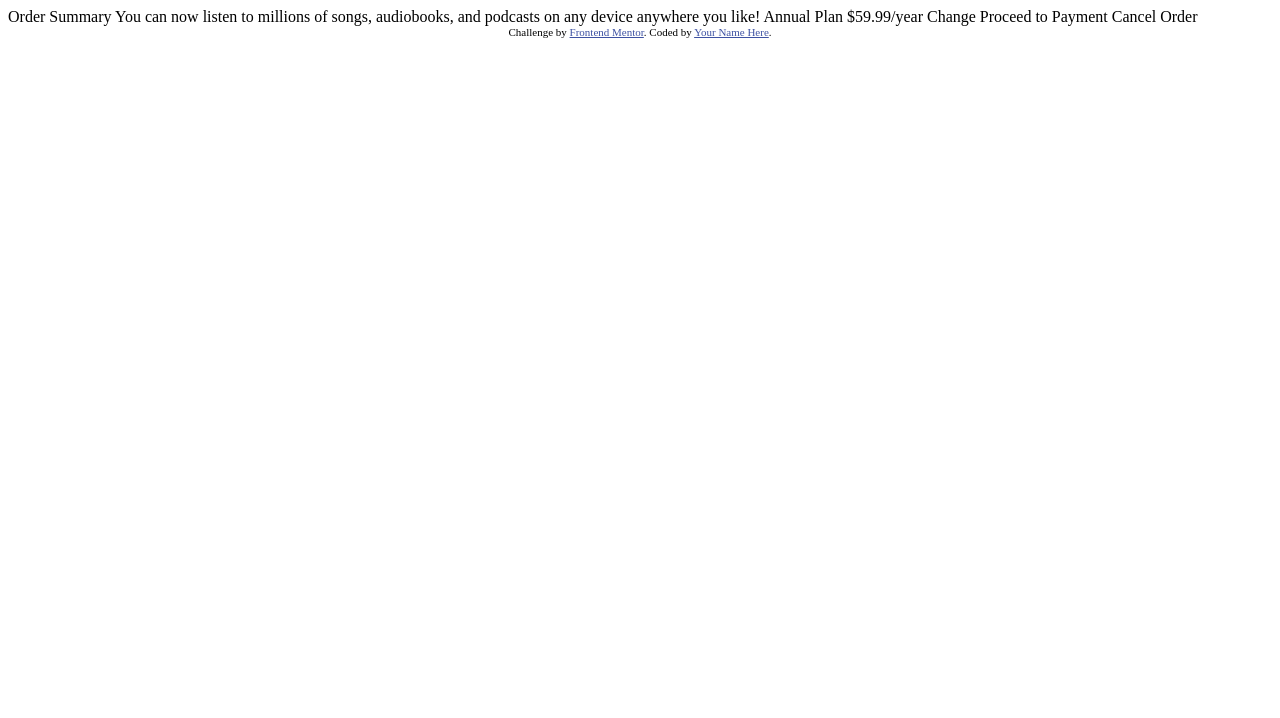
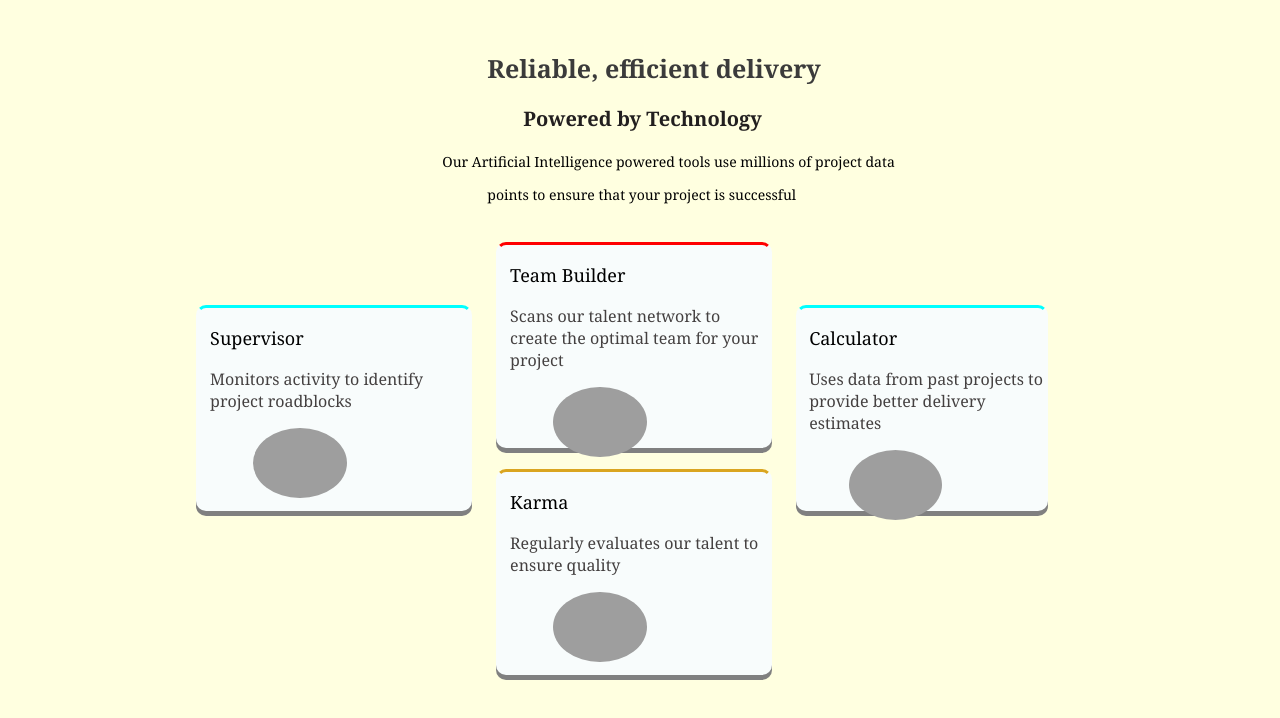
Before and after one commit to PoojaN789/Single-Price-Grid-, a plain HTML site: page index.html in a window 1280 px wide. Drawn offline with Linux system fonts and the light colour scheme; grey boxes are pictures that could not be loaded.

Commit message:
Add files via upload

```diff
--- a/index.html
+++ b/index.html
@@ -6,32 +6,58 @@
 
   <link rel="icon" type="image/png" sizes="32x32" href="./images/favicon-32x32.png">
 
-  <title>Frontend Mentor | Order summary card</title>
+  <title>Frontend Mentor | Four card feature section</title>
 
   <!-- Feel free to remove these styles or customise in your own stylesheet 👍 -->
-  <style>
-    .attribution { font-size: 11px; text-align: center; }
-    .attribution a { color: hsl(228, 45%, 44%); }
-  </style>
-</head>
+  <link rel="stylesheet" href="style.css">
+
+
 <body>
+  <div class="container">
+    <div class="heading"><h1 class="firstLine">Reliable, efficient delivery</h1>
+    <p class="secondLine">Powered by Technology<p>
+    <p class="thirdLine"> Our Artificial Intelligence powered tools use millions of project data <br>
+      <p class="i">points to ensure that your project is successful</p>
+      <div class="container2">
 
-  Order Summary
+        <div class="supervisor">
+         <p class="S">Supervisor</p>
+          <p class="monitors">Monitors activity to identify project roadblocks</p>
+          <img class="eye" src="https://www.creativefabrica.com/wp-content/uploads/2020/03/08/magnifying-glass-and-eye-icon-Graphics-3405125-1-1-580x387.jpg" alt="img">
+        </div>
 
-  You can now listen to millions of songs, audiobooks, and podcasts on any
-  device anywhere you like!
+        <div class="row">
+        <div class="team">
+          <p class="T">Team Builder</p>
+         <p class="scans">Scans our talent network to create the optimal team for your project</p>
+         <img class="house" src="https://icons.iconarchive.com/icons/paomedia/small-n-flat/1024/house-icon.png">
+        </div>
+        <div class="karma">
+          <p class="K">Karma</p>
+           <p class="regularly" >Regularly evaluates our talent to ensure quality</p>
+           <img class="bulb" src="https://iconarchive.com/download/i103436/paomedia/small-n-flat/light-bulb.ico">
+          </div>
+          </div>
 
-  Annual Plan
-  $59.99/year
+        <div>
+          <div class="calculator">
+            <p class="C">Calculator</p>
+            <p class="uses">Uses data from past projects to provide better delivery estimates</p>
+            <img class="computer" src="https://cdn3.iconfinder.com/data/icons/start-up-27/96/monitor_screen_computer_graph_chart_statistics-512.png">
+          </div>
+        </div>
 
-  Change
 
-  Proceed to Payment
-  Cancel Order
+      </div>
 
-  <div class="attribution">
-    Challenge by <a href="https://www.frontendmentor.io?ref=challenge" target="_blank">Frontend Mentor</a>.
-    Coded by <a href="#">Your Name Here</a>.
+
+    </div>
+
   </div>
+
+
+
+
+
 </body>
 </html>
--- /dev/null
+++ b/style.css
@@ -0,0 +1,138 @@
+
+body{background-color: lightyellow;}
+
+
+.container{
+height: 500px;
+width: 900px;
+margin-left: 13%;
+margin-top: 4%;}
+
+.firstLine{color: hsl(0, 0%, 23%);
+margin-left: 35%;
+font-size: 25px;
+font-family: Cambria, Cochin, Georgia, Times, 'Times New Roman', serif;
+}
+.secondLine{margin-left: 39%;
+font-size: 20px;
+font-family: Cambria, Cochin, Georgia, Times, 'Times New Roman', serif;
+color: rgb(34, 31, 31);
+font-weight: 900;}
+
+.thirdLine{font-size: 14px;
+    font-family: Cambria, Cochin, Georgia, Times, 'Times New Roman', serif;
+ margin-left: 30%;
+}
+.i{font-size: 14px;
+    font-family: Cambria, Cochin, Georgia, Times, 'Times New Roman', serif;
+ margin-left: 35%;
+
+}
+.container2{display: grid;
+grid-template-columns: 1fr 1fr 1fr ;
+height: 300px;
+width: 900px;}
+
+
+.supervisor{background-color: rgb(248, 252, 252);
+border-radius: 10px;
+margin-left: 8%;
+border:solid rgb(248, 252, 252);
+border-top-color: cyan;
+margin-top: 29%;
+height: 200px;
+box-shadow:0px 5px grey;
+}
+.S{margin-left: 4%;
+font-size: large;
+font-family: Cambria, Cochin, Georgia, Times, 'Times New Roman', serif;}
+
+.monitors{margin-left: 4%;
+    font-size: medium;
+    font-family: Cambria, Cochin, Georgia, Times, 'Times New Roman', serif;
+color: rgb(68, 64, 64);
+}
+.eye{height: 70px;
+    border-radius: 50%;
+ margin-left: 20%;
+}
+
+.bulb{height: 70px;
+    border-radius: 50%;
+ margin-left: 20%;
+}
+.house{height: 70px;
+    border-radius: 50%;
+ margin-left: 20%;
+}
+
+.computer{height: 70px;
+    border-radius: 50%;
+ margin-left: 20%;}
+
+.team{background-color: rgb(248, 252, 252);
+    border-radius: 10px;
+    margin-left: 8%;
+    border:solid rgb(248, 252, 252);
+    border-top-color: red;
+    margin-top: 8%;
+    height: 200px;
+    box-shadow: 0px 5px gray;}
+
+
+.T{margin-left: 4%;
+    font-size: large;
+    font-family: Cambria, Cochin, Georgia, Times, 'Times New Roman', serif;}
+
+  .scans{margin-left: 4%;
+    font-size: medium;
+    font-family: Cambria, Cochin, Georgia, Times, 'Times New Roman', serif;
+color: rgb(68, 64, 64);}
+
+
+.karma{background-color: rgb(248, 252, 252);
+    border-radius: 10px;
+    margin-left: 8%;
+    border:solid rgb(248, 252, 252);
+    border-top-color: goldenrod;
+    margin-top: 7%;
+    height: 200px;
+    box-shadow: 0px 5px grey;}
+.K{
+    margin-left: 4%;
+    font-size: large;
+    font-family: Cambria, Cochin, Georgia, Times, 'Times New Roman', serif;
+}
+
+.regularly{margin-left: 4%;
+    font-size: medium;
+    font-family: Cambria, Cochin, Georgia, Times, 'Times New Roman', serif;
+color: rgb(68, 64, 64);}
+.row{display: grid;
+grid-template-rows: 1fr 1fr;
+}
+.calculator{background-color: rgb(248, 252, 252);
+    border-radius: 10px;
+    margin-left: 8%;
+    border:solid rgb(248, 252, 252);
+    border-top-color: cyan;
+    margin-top: 29%;
+    height: 200px;
+    margin-right: 8%;
+    box-shadow:0px 5px grey ;}
+
+
+    .C{margin-left: 4%;
+        font-size: large;
+        font-family: Cambria, Cochin, Georgia, Times, 'Times New Roman', serif;}
+        .uses{margin-left: 4%;
+            font-size: medium;
+            font-family: Cambria, Cochin, Georgia, Times, 'Times New Roman', serif;
+        color: rgb(68, 64, 64);}
+
+          @media screen and(min-width:200px) and(max-width:500px){ #container{display: block;}
+
+        }
+        @media screen and(min-width:501px) and(max-width:700px){ #container{display: block;}
+
+    }
```
Also changed, not shown: 4 other files.
